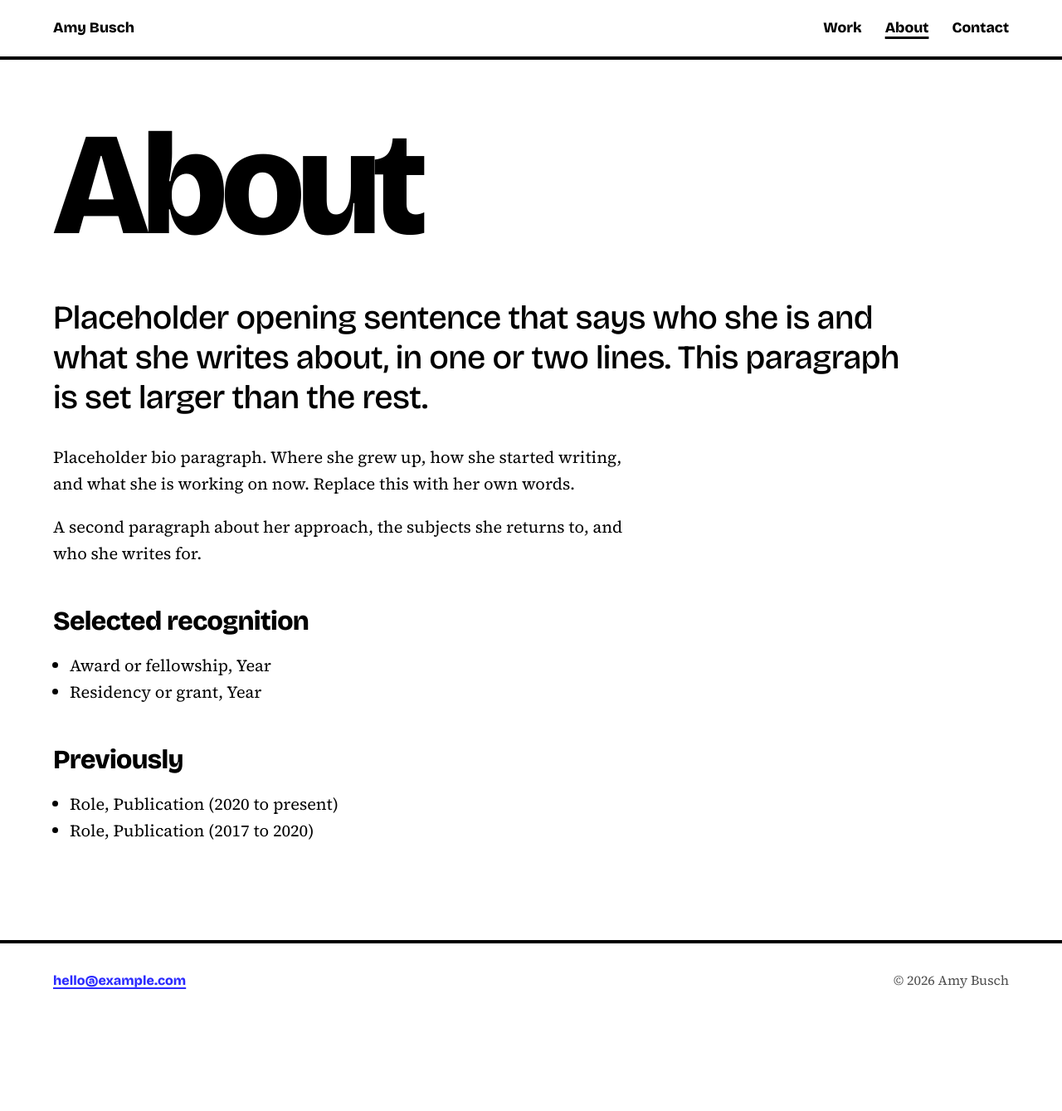
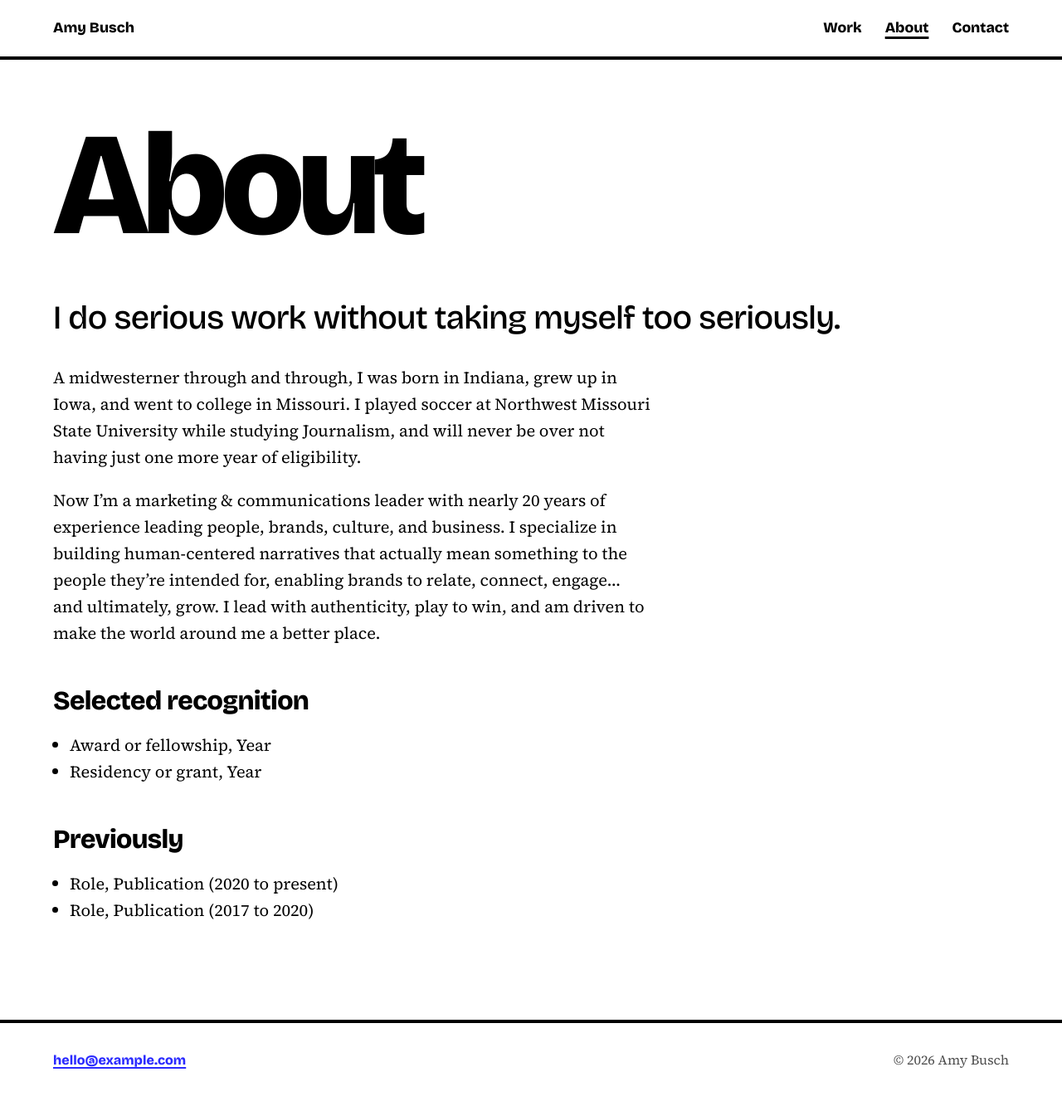
Before and after one commit to b10sweeper/b10sweeper.github.io, a Jekyll site: the page built from about.md, in a window 1280 px wide. Shown: the whole page at 83% size. Built offline with Jekyll 4.4.1, drawn with Linux system fonts in a browser that asks for light colours; before the commit the page ends 1243 px from its top, so only the background shows below that.

Commit message:
Update about.md

```diff
--- a/about.md
+++ b/about.md
@@ -5,12 +5,12 @@ permalink: /about/
 ---
 <div class="wrap prose" markdown="1">
 
-Placeholder opening sentence that says who she is and what she writes about, in one or two lines. This paragraph is set larger than the rest.
+I do serious work without taking myself too seriously.
 {: .lede}
 
-Placeholder bio paragraph. Where she grew up, how she started writing, and what she is working on now. Replace this with her own words.
+A midwesterner through and through, I was born in Indiana, grew up in Iowa, and went to college in Missouri. I played soccer at Northwest Missouri State University while studying Journalism, and will never be over not having just one more year of eligibility.
 
-A second paragraph about her approach, the subjects she returns to, and who she writes for.
+Now I'm a marketing & communications leader with nearly 20 years of experience leading people, brands, culture, and business. I specialize in building human-centered narratives that actually mean something to the people they're intended for, enabling brands to relate, connect, engage... and ultimately, grow. I lead with authenticity, play to win, and am driven to make the world around me a better place.
 
 ## Selected recognition
 
```
